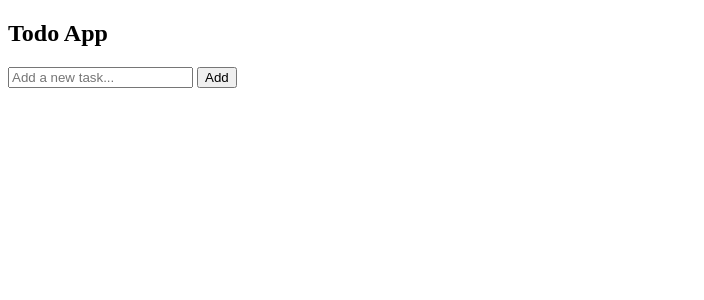
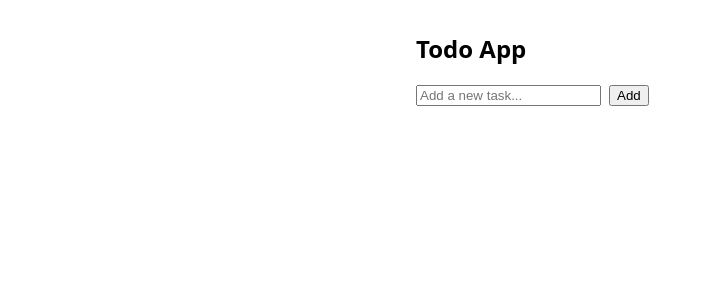
Before and after one commit to rasmusm2023/v40-css-react-camp, a React app in the folder app/: page / in a window 1280 px wide. Shown: the top 300 px of the page, without its empty margins (0-704 px from the left). Built offline with nearby package versions, Linux system fonts and the light colour scheme; the HTML template or start-up script is replaced by a standard one.

Commit message:
Koppla app.css via import och className-layout

```diff
--- a/app/src/App.css
+++ b/app/src/App.css
@@ -0,0 +1,21 @@
+.app {
+  max-width: 28rem;
+  margin: 2rem auto;
+  font-family: system-ui, sans-serif;
+}
+
+.input-row {
+  display: flex;
+  gap: 0.5rem;
+  margin-bottom: 1rem;
+}
+
+.todo-list {
+  list-style: none;
+  padding: 0;
+}
+
+.todo {
+  padding: 0.65rem 0;
+  border-bottom: 1px solid #e2e8f0;
+}
```
